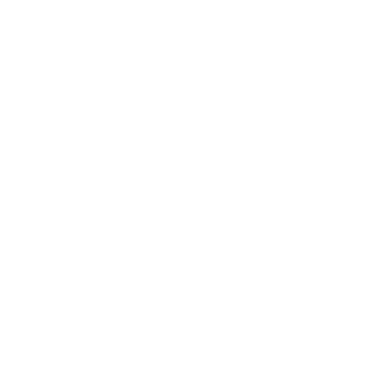
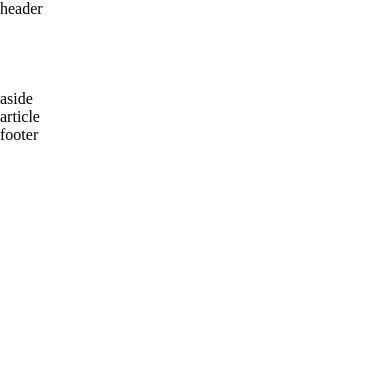
Before and after one commit to bojtorbotond-lang/-raimunka.26.07.01, a plain HTML site: page index.html in a window 390 px wide. Drawn offline with Linux system fonts and the light colour scheme.

Commit message:
alap oldalszerkezet3

```diff
--- a/index.html
+++ b/index.html
@@ -22,13 +22,13 @@
 
 </nav>
 <aside>
-
+aside
 </aside>
 <article>
-
+article
 </article>
 <footer>
-
+footer
 </footer>
 </body>
 </html>
--- a/stilus.css
+++ b/stilus.css
@@ -1,83 +1,33 @@
+
 *{
-    height: 300px;
-    width: auto;
-    border-radius: 10px;
-    background-size: cover;
-    color: white;
-    padding: 15px;
+    box-sizing: border-box;
+    padding: 0px;
+    margin: 0px;
 }
-article, aside, footer, header, nav{
-    opacity: 0.8;
+
+
+
+header {
+grid-area: h
 }
-article:hover{
-    opacity: 1;
+footer{
+grid-area: f
+};
+article{
+grid-area: ar;
 }
-aside:hover{
-    opacity: 1;
+aside{
+grid-area: as;
 }
-footer:hover{
-    opacity: 1;
+nav{
+grid-area: n;
 }
-header:hover{
-    opacity: 1;
-}
-nav:hover{
-    opacity: 1;
-}
-body{
-    display: grid;
-    grid-template-areas:
-    'h n n'
-    'as f ar';
-    gap: 5px;
+
+main
+{display: grid;
+grid-template-columns: 1fr 1fr 1fr;
+grid-template-areas:
+'h n n'
+'as f ar'
 
 }
-header, article, aside, footer{
-    text-align: right;
-}
-
-header{
-    background-image: url(kepek/img/dandelion.jpg);
-    grid-area: h;
-}
-nav{
-    background-image: url(kepek/img/dand2.jpg);
-    grid-area: n;
-}
-aside{
-    background-image: url(kepek/img/dand3.jpg);
-    grid-area: as;
-}
-footer{
-    background-image: url(kepek/img/dandy.gif);
-    grid-area: f;
-}
-article{
-    background-image: url(kepek/img/dandy2.gif);
-    grid-area: ar;
-}
-#kek{
-    background-color: rgba(77, 77, 121, 0.342);
-    height: 20px;
-}
-a{
-    text-decoration: none;
-}
-@media only screen and (max-width: 400px) {
-    body{
-        display: grid;
-        grid-template-areas:
-        'h'
-        'n'
-        'as'
-        'f'
-        'ar';
-    }
-    #kek{
-        height: 300px;
-    }
-    #kek a{
-        display: block;
-        height: 20px;
-    }
-}
```
